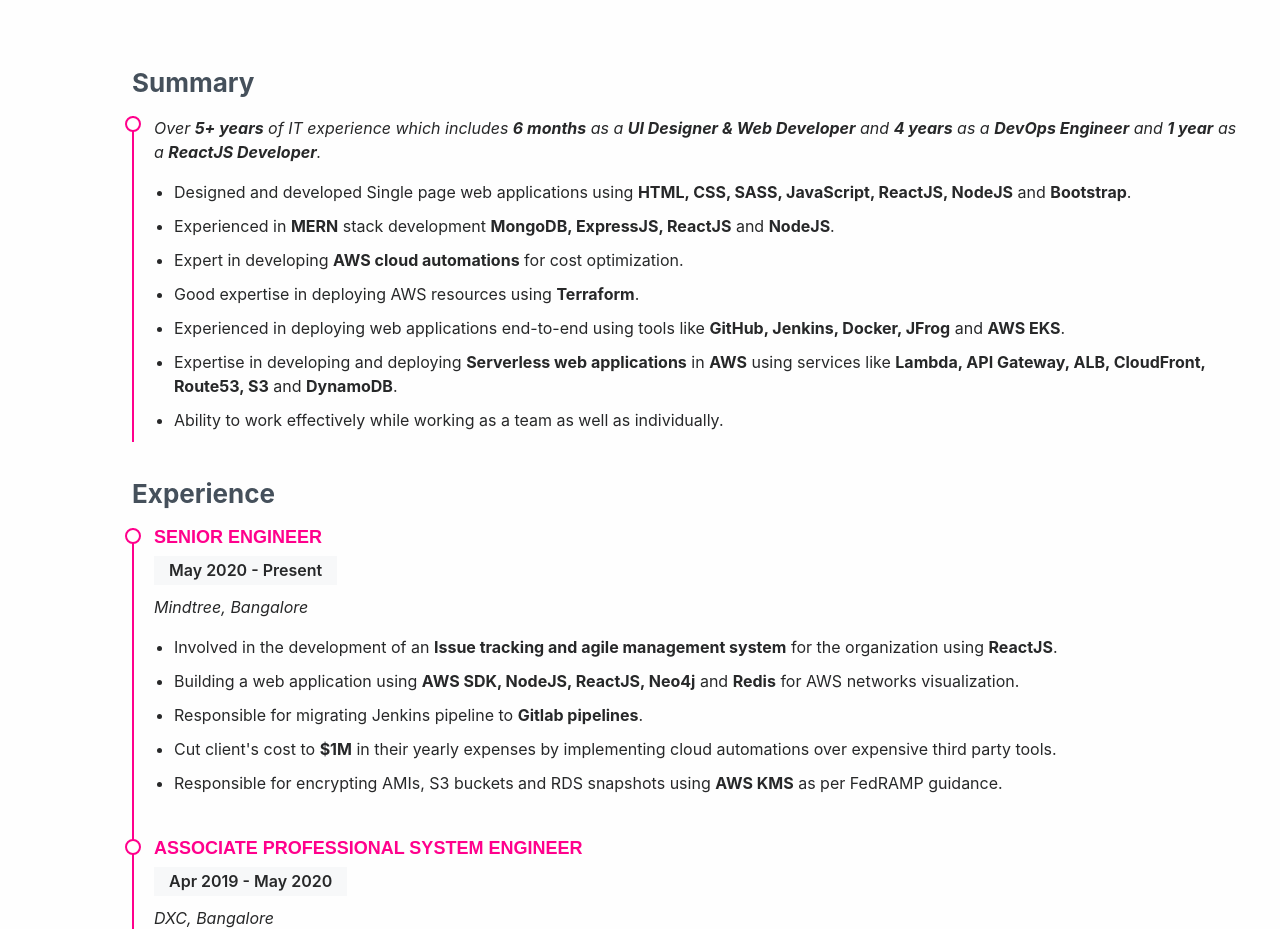
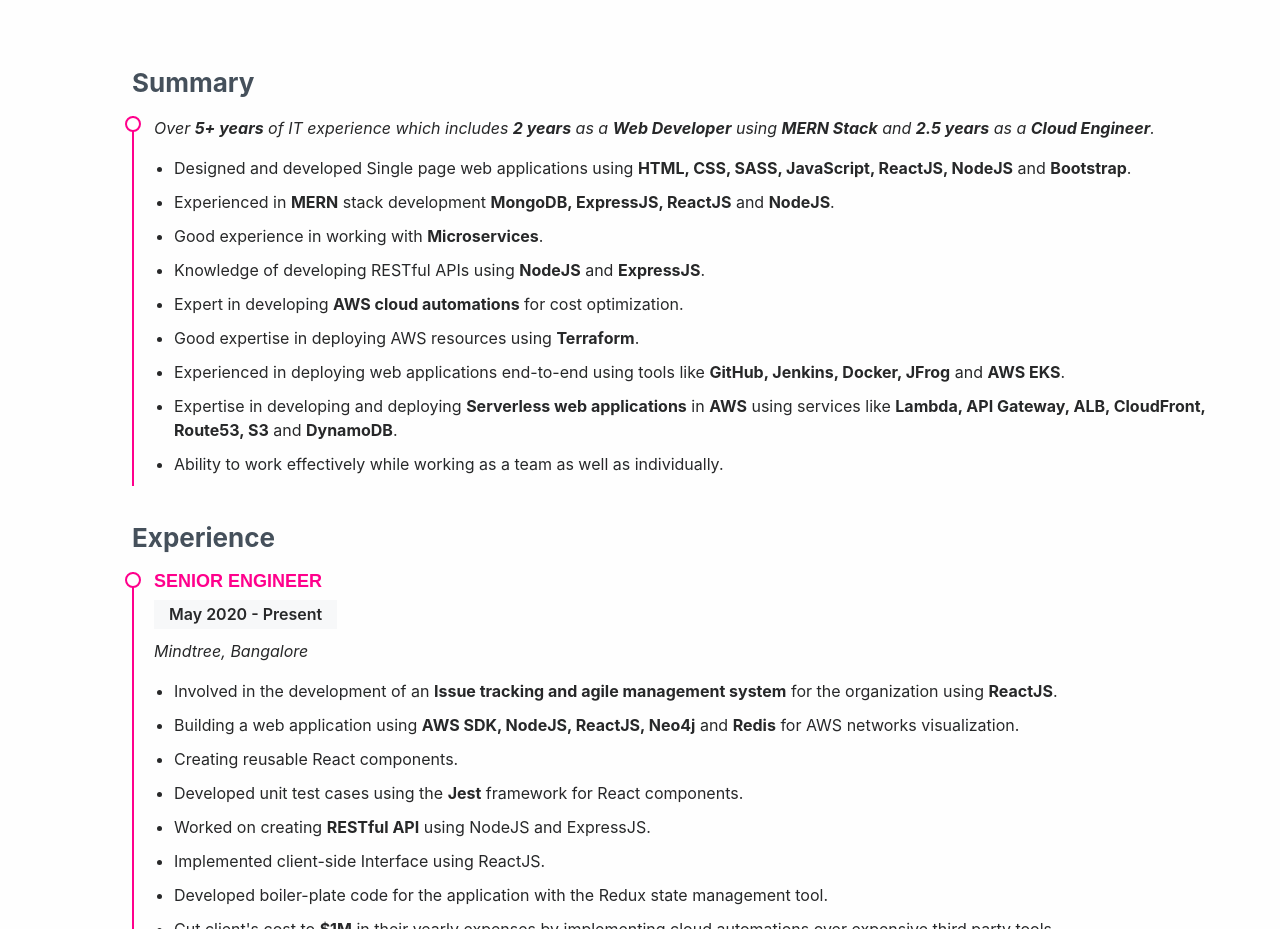
Before and after one commit to BharathKumarMurugan/BharathKumarMurugan, a plain HTML site: page index.html in a window 1280 px wide. Shown: the part 1871-2800 px from the top of the page. Drawn offline with Linux system fonts and the light colour scheme.

Commit message:
Update index.html

```diff
--- a/index.html
+++ b/index.html
@@ -344,12 +344,10 @@
                 <p>
                   <em>
                     Over <strong>5+ years</strong> of IT experience which
-                    includes <strong>6 months</strong> as a
-                    <strong>UI Designer &#38; Web Developer</strong> and
-                    <strong>4 years</strong> as a
-                    <strong>DevOps Engineer</strong> and
-                    <strong>1 year</strong> as a
-                    <strong>ReactJS Developer</strong>.
+                    includes <strong>2 years</strong> as a
+                    <strong>Web Developer</strong> using <strong>MERN Stack</strong> and
+                    <strong>2.5 years</strong> as a
+                    <strong>Cloud Engineer</strong>.
                   </em>
                 </p>
                 <ul>
@@ -364,6 +362,12 @@
                     Experienced in <strong>MERN</strong> stack development
                     <strong>MongoDB, ExpressJS, ReactJS</strong> and
                     <strong>NodeJS</strong>.
+                  </li>
+                  <li>
+                    Good experience in working with <strong>Microservices</strong>.
+                  </li>
+                  <li>
+                    Knowledge of developing RESTful APIs using <strong>NodeJS</strong> and <strong>ExpressJS</strong>.
                   </li>
                   <li>
                     Expert in developing
@@ -415,8 +419,19 @@
                     <strong>Redis</strong> for AWS networks visualization.
                   </li>
                   <li>
-                    Responsible for migrating Jenkins pipeline to
-                    <strong>Gitlab pipelines</strong>.
+                    Creating reusable React components.
+                  </li>
+                  <li>
+                    Developed unit test cases using the <strong>Jest</strong> framework for React components.
+                  </li>
+                  <li>
+                    Worked on creating <strong>RESTful API</strong> using NodeJS and ExpressJS.
+                  </li>
+                  <li>
+                    Implemented client-side Interface using ReactJS.
+                  </li>
+                  <li>
+                    Developed boiler-plate code for the application with the Redux state management tool.
                   </li>
                   <li>
                     Cut client's cost to <strong>$1M</strong> in their yearly
@@ -427,6 +442,9 @@
                     Responsible for encrypting AMIs, S3 buckets and RDS
                     snapshots using <strong>AWS KMS</strong> as per FedRAMP
                     guidance.
+                  </li>
+                  <li>
+                    Other responsibilities include <strong>Code Reviews</strong>, developing <strong>Gitlab pipelines</strong> and <strong>Cloud Infrastructure Maintenance</strong>.
                   </li>
                 </ul>
               </div>
@@ -441,6 +459,12 @@
                     <strong>ReactJS, Amazon API gateway, AWS Lambda</strong> and
                     <strong>S3</strong> that provides real-time cloud services’
                     usage insights for IT operations.
+                  </li>
+                  <li>
+                    Worked on creating responsive web applications for smart devices using Responsive design.
+                  </li>
+                  <li>
+                    Worked on prototypes for Responsive design.
                   </li>
                   <li>
                     Developed a fully automated CI workflow using
@@ -467,6 +491,17 @@
                 <p><em>CSS Corp, Chennai</em></p>
                 <ul>
                   <li>
+                    Coordinated with the team in developing a user-friendly
+                    End-User Computing Application using Electron, Python and
+                    PowerShell.
+                  </li>
+                  <li>
+                    Worked on prototypes for Responsive design.
+                  </li>
+                  <li>
+                    Responsible for AWS cloud automations for cost optimization.
+                  </li>
+                  <li>
                     Configured automated build and deployment using Jenkins for
                     android and iOS mobile applications.
                   </li>
@@ -477,11 +512,6 @@
                     Automated builds and deployments using GitHub, Jenkins,
                     Maven, SonarQube, JUnit, Selenium, JMeter, Docker, Amazon
                     EC2 and Apache Archiva.
-                  </li>
-                  <li>
-                    Coordinated with the team in developing a user-friendly
-                    End-User Computing Application using Electron, Python and
-                    PowerShell.
                   </li>
                 </ul>
               </div>
```
